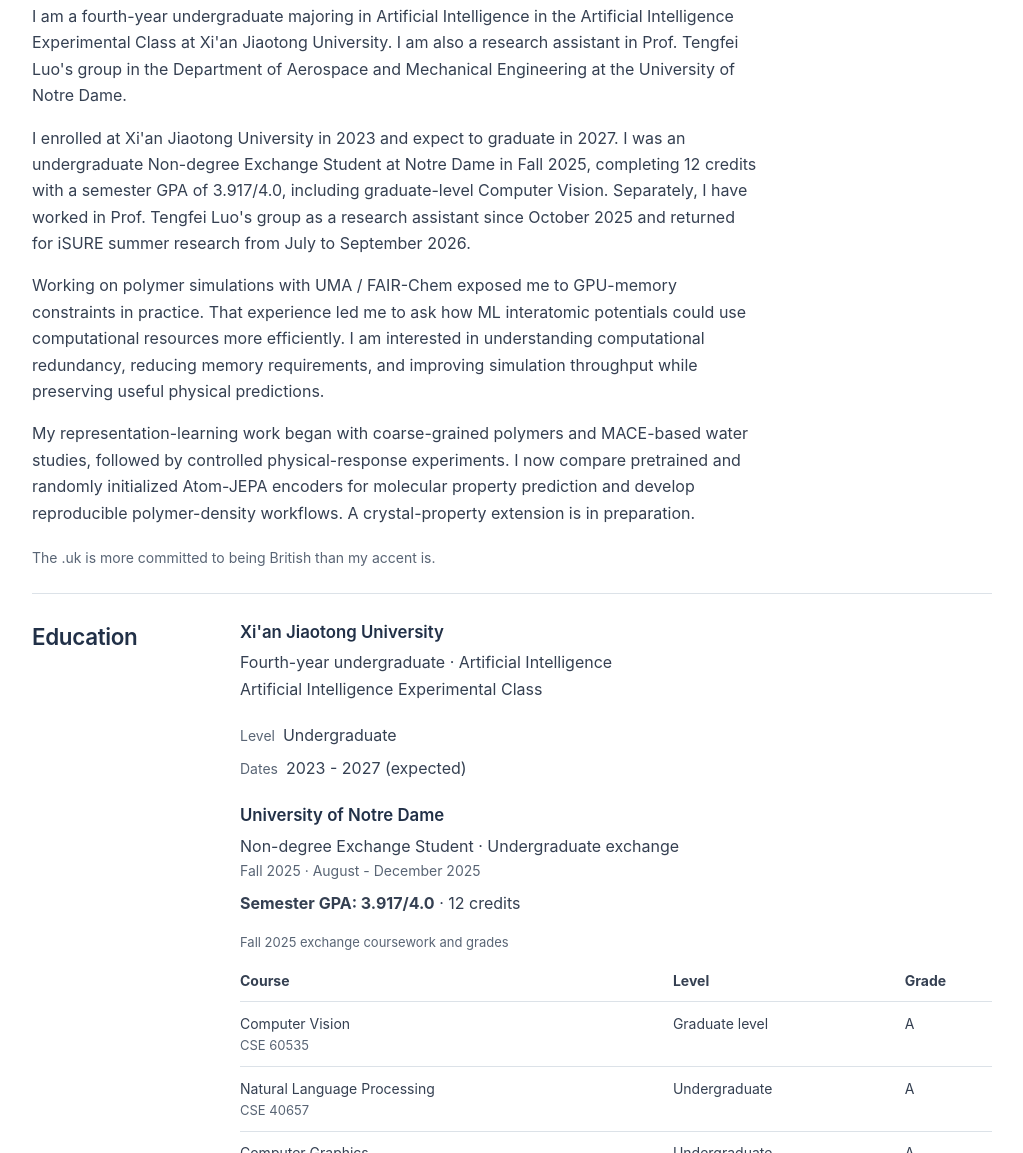
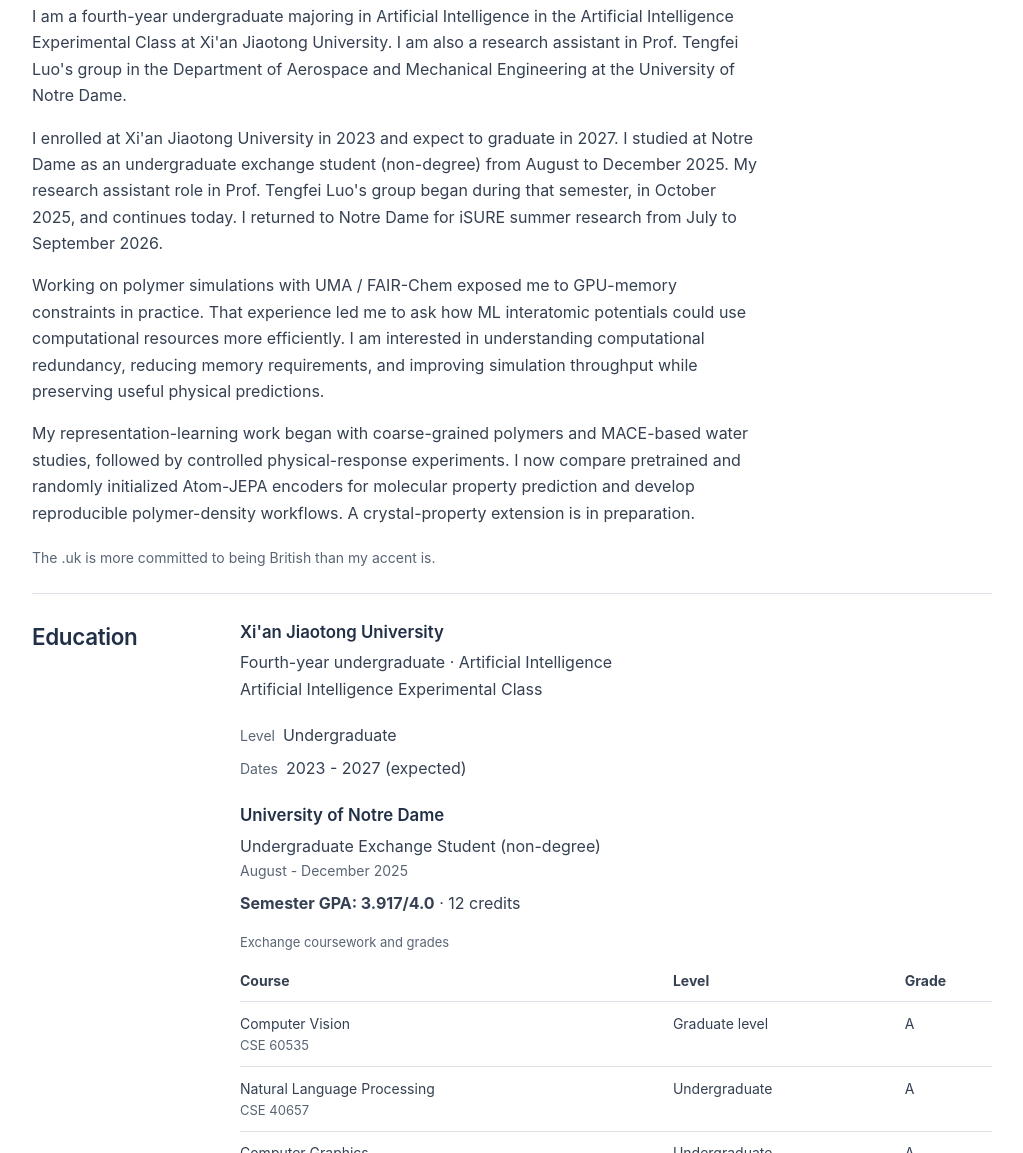
Before and after one commit to Owen-Ou-Yang/qianoy-cv, an Astro site: page /about in a window 1280 px wide. Shown: the part 175-1328 px from the top of the page, without its empty margins (128-1151 px from the left). Built offline with nearby package versions, Linux system fonts and the light colour scheme; Astro itself is replaced by a stand-in of ours.

Commit message:
Simplify homepage hierarchy and exchange presentation

```diff
--- a/src/components/Education.astro
+++ b/src/components/Education.astro
@@ -4,6 +4,9 @@ import Todo from './Todo.astro';
 interface Props { detailed?: boolean; compact?: boolean; }
 const { detailed = false, compact = false } = Astro.props;
 const exchange = profile.exchangeEducation;
+const exchangeRole = exchange?.role === 'Non-degree Exchange Student' && exchange.level === 'Undergraduate exchange'
+  ? 'Undergraduate Exchange Student (non-degree)'
+  : exchange?.role;
 ---
 <div class="education-list">
   <article>
@@ -18,11 +21,11 @@ const exchange = profile.exchangeEducation;
   </article>
   {exchange && <article id="notre-dame-exchange" class="exchange-education">
     <h3 class="education-title">{exchange.institution}</h3>
-    <p>{exchange.role} · {exchange.level}</p>
-    <p class="muted">{exchange.term}{!compact && <> · {exchange.dates}</>}</p>
+    <p>{exchangeRole}</p>
+    <p class="muted">{exchange.dates}</p>
     <p class="semester-gpa"><strong>Semester GPA: {exchange.semesterGpa}</strong> · {exchange.credits} credits</p>
     {detailed ? <div class="course-table-wrap"><table class="course-table">
-      <caption>{exchange.term} exchange coursework and grades</caption>
+      <caption>Exchange coursework and grades</caption>
       <thead><tr><th scope="col">Course</th><th scope="col">Level</th><th scope="col">Grade</th></tr></thead>
       <tbody>{exchange.courses.map(course => <tr><th scope="row">{course.name}<span class="course-code">{course.code}</span></th><td>{course.level}</td><td>{course.grade}</td></tr>)}</tbody>
     </table></div> : <p class="academic-course-highlight">Graduate-level Computer Vision (A){compact && <> · <a href="/cv/#education">Coursework and academic record <span aria-hidden="true">→</span></a></>}</p>}
--- a/src/data/profile.json
+++ b/src/data/profile.json
@@ -7,7 +7,7 @@
   "introduction": "I study Artificial Intelligence at Xi'an Jiaotong University and work as a research assistant in Prof. Tengfei Luo's group at the University of Notre Dame. GPU-memory limitations in my UMA / FAIR-Chem polymer-simulation work sparked my interest in making ML interatomic potentials more efficient.",
   "biography": [
     "I am a fourth-year undergraduate majoring in Artificial Intelligence in the Artificial Intelligence Experimental Class at Xi'an Jiaotong University. I am also a research assistant in Prof. Tengfei Luo's group in the Department of Aerospace and Mechanical Engineering at the University of Notre Dame.",
-    "I enrolled at Xi'an Jiaotong University in 2023 and expect to graduate in 2027. I was an undergraduate Non-degree Exchange Student at Notre Dame in Fall 2025, completing 12 credits with a semester GPA of 3.917/4.0, including graduate-level Computer Vision. Separately, I have worked in Prof. Tengfei Luo's group as a research assistant since October 2025 and returned for iSURE summer research from July to September 2026.",
+    "I enrolled at Xi'an Jiaotong University in 2023 and expect to graduate in 2027. I studied at Notre Dame as an undergraduate exchange student (non-degree) from August to December 2025. My research assistant role in Prof. Tengfei Luo's group began during that semester, in October 2025, and continues today. I returned to Notre Dame for iSURE summer research from July to September 2026.",
     "Working on polymer simulations with UMA / FAIR-Chem exposed me to GPU-memory constraints in practice. That experience led me to ask how ML interatomic potentials could use computational resources more efficiently. I am interested in understanding computational redundancy, reducing memory requirements, and improving simulation throughput while preserving useful physical predictions.",
     "My representation-learning work began with coarse-grained polymers and MACE-based water studies, followed by controlled physical-response experiments. I now compare pretrained and randomly initialized Atom-JEPA encoders for molecular property prediction and develop reproducible polymer-density workflows. A crystal-property extension is in preparation."
   ],
--- a/src/pages/index.astro
+++ b/src/pages/index.astro
@@ -1,7 +1,6 @@
 ---
 import BaseLayout from '../layouts/BaseLayout.astro';
 import ResearchLine from '../components/ResearchLine.astro';
-import Education from '../components/Education.astro';
 import { displayName, profile, formatReviewDate } from '../data/site';
 import { researchLines } from '../data/research-lines';
 ---
@@ -18,7 +17,6 @@ import { researchLines } from '../data/research-lines';
       {profile.linkedin && <a href={profile.linkedin}>LinkedIn</a>}
     </div>
   </section>
-  <section class="section section-grid" aria-labelledby="academic-background-heading"><div><h2 id="academic-background-heading">Academic background</h2></div><Education compact /></section>
   {researchLines.length > 0 && <section id="selected-work" class="selected-work" aria-labelledby="projects-heading">
     <div class="section-heading"><h2 id="projects-heading">Research lines</h2><a href="/research/">Research details <span aria-hidden="true">→</span></a></div>
     {researchLines.map(line => <ResearchLine line={line} compact heading="h3" />)}
```
Also changed, not shown: CONTENT_NOTES.md (+2 -0 lines), scripts/verify-build.mjs (+7 -1 lines), README.md.
